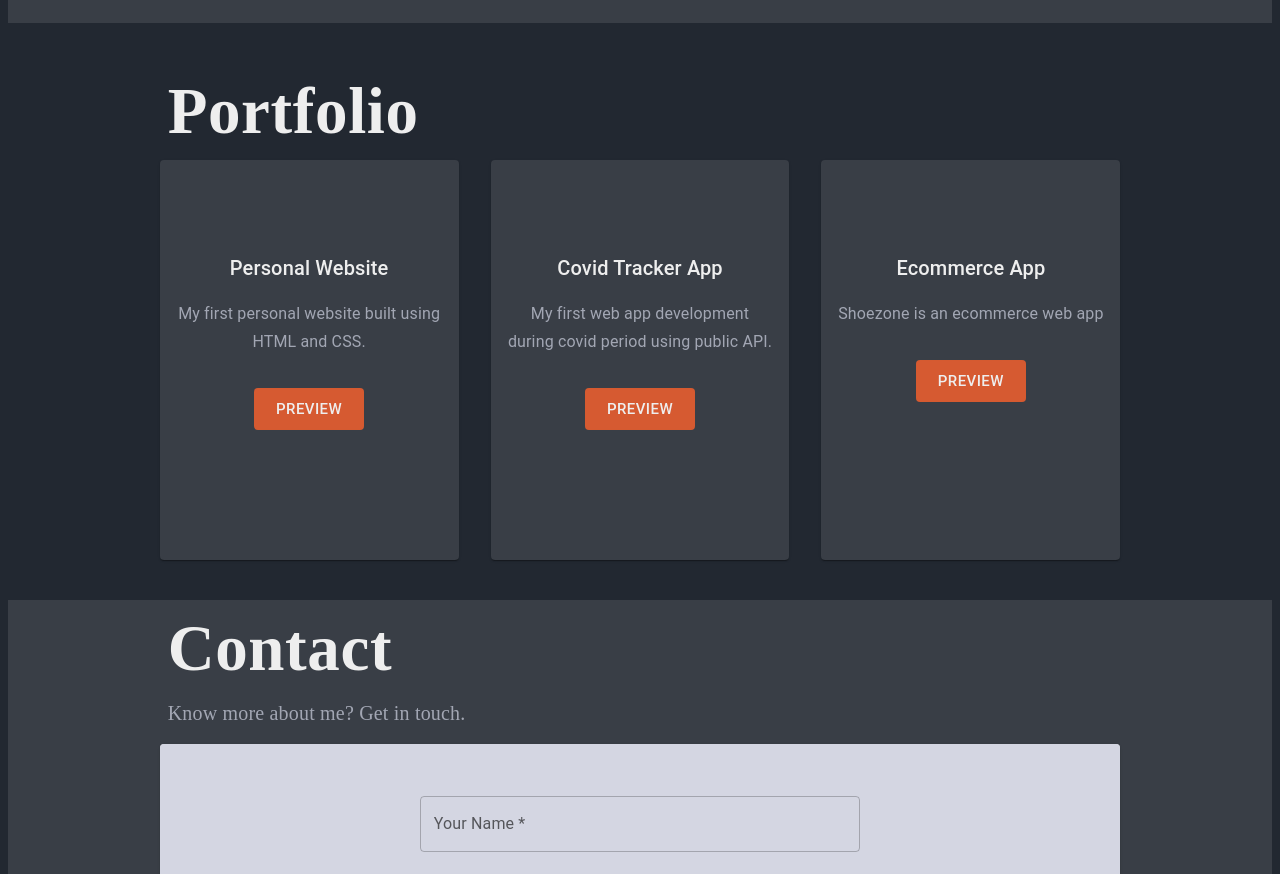
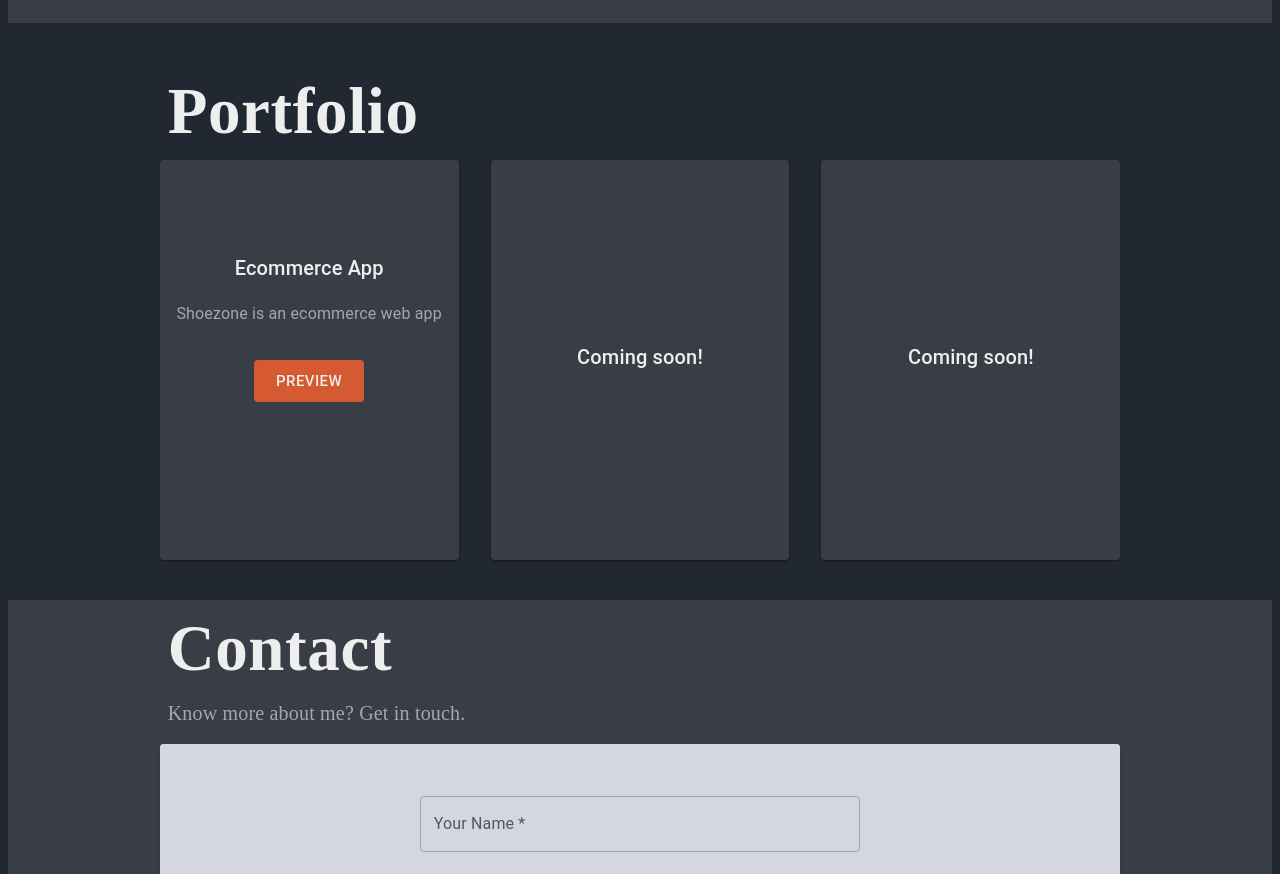
Before and after one commit to Rabin88/My-Website, a React (Create React App) app: page / in a window 1280 px wide. Shown: the part 1220-2094 px from the top of the page. Built offline with nearby package versions, Linux system fonts and the light colour scheme.

Commit message:
updated portfolio

```diff
--- a/src/Portfolio.tsx
+++ b/src/Portfolio.tsx
@@ -66,6 +66,71 @@ const Portfolio = () => {
             >
               <CardContent sx={{ marginTop: "20%" }}>
                 <Typography variant="h6" sx={{ my: 2 }}>
+                  Ecommerce App
+                </Typography>
+                <Typography
+                  variant="subtitle1"
+                  sx={{ color: "rgba(198,201,216,.75)" }}
+                >
+                  Shoezone is an ecommerce web app
+                </Typography>
+
+                <Button
+                  variant="outlined"
+                  size="large"
+                  sx={{ my: 4, bgcolor: "#D65A31", color: "#EEEEEE" }}
+                  onClick={() =>
+                    window.open(" https://shoezonehub.netlify.app", "_blank")
+                  }
+                >
+                  Preview
+                </Button>
+              </CardContent>
+            </Card>
+          </Grid>
+          <Grid item xs={12} sm={12} md={4}>
+            <Card
+              sx={{
+                minHeight: isMobile ? 300 : 400,
+                textAlign: "center",
+                bgcolor: "#393E46",
+                color: "#EEEEEE"
+              }}
+            >
+              <CardContent sx={{ marginTop: "50%" }}>
+                <Typography variant="h6" sx={{ my: 2 }}>
+                  Coming soon!
+                </Typography>
+              </CardContent>
+            </Card>
+          </Grid>
+          <Grid item xs={12} sm={12} md={4}>
+            <Card
+              sx={{
+                minHeight: isMobile ? 300 : 400,
+                textAlign: "center",
+                bgcolor: "#393E46",
+                color: "#EEEEEE"
+              }}
+            >
+              <CardContent sx={{ marginTop: "50%" }}>
+                <Typography variant="h6" sx={{ my: 2 }}>
+                  Coming soon!
+                </Typography>
+              </CardContent>
+            </Card>
+          </Grid>
+          {/* <Grid item xs={12} sm={12} md={4}>
+            <Card
+              sx={{
+                minHeight: isMobile ? 300 : 400,
+                textAlign: "center",
+                bgcolor: "#393E46",
+                color: "#EEEEEE"
+              }}
+            >
+              <CardContent sx={{ marginTop: "20%" }}>
+                <Typography variant="h6" sx={{ my: 2 }}>
                   Personal Website
                 </Typography>
                 <Typography
@@ -90,6 +155,7 @@ const Portfolio = () => {
               </CardContent>
             </Card>
           </Grid>
+
           <Grid item xs={12} sm={12} md={4}>
             <Card
               sx={{
@@ -125,40 +191,7 @@ const Portfolio = () => {
                 </Button>
               </CardContent>
             </Card>
-          </Grid>
-          <Grid item xs={12} sm={12} md={4}>
-            <Card
-              sx={{
-                minHeight: isMobile ? 300 : 400,
-                textAlign: "center",
-                bgcolor: "#393E46",
-                color: "#EEEEEE"
-              }}
-            >
-              <CardContent sx={{ marginTop: "20%" }}>
-                <Typography variant="h6" sx={{ my: 2 }}>
-                  Ecommerce App
-                </Typography>
-                <Typography
-                  variant="subtitle1"
-                  sx={{ color: "rgba(198,201,216,.75)" }}
-                >
-                  Shoezone is an ecommerce web app
-                </Typography>
-
-                <Button
-                  variant="outlined"
-                  size="large"
-                  sx={{ my: 4, bgcolor: "#D65A31", color: "#EEEEEE" }}
-                  onClick={() =>
-                    window.open(" https://shoezonehub.netlify.app", "_blank")
-                  }
-                >
-                  Preview
-                </Button>
-              </CardContent>
-            </Card>
-          </Grid>
+          </Grid> */}
         </Grid>
       </Box>
     </Box>
```
